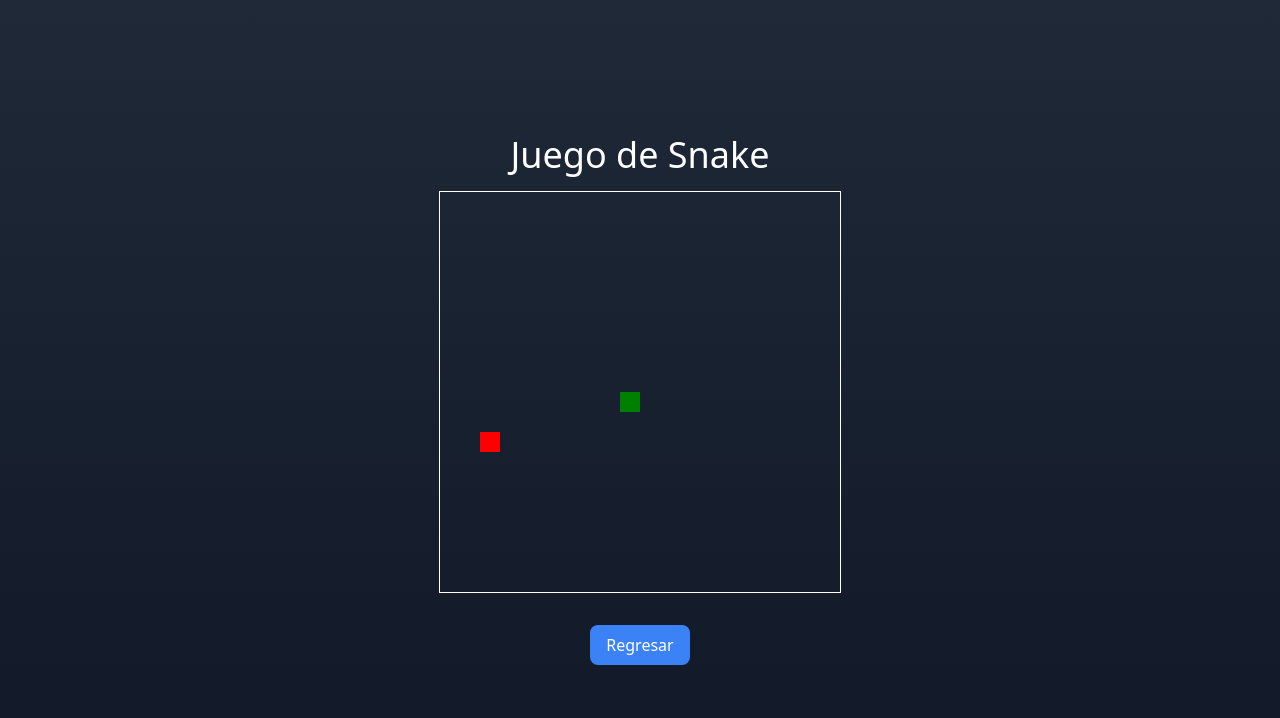
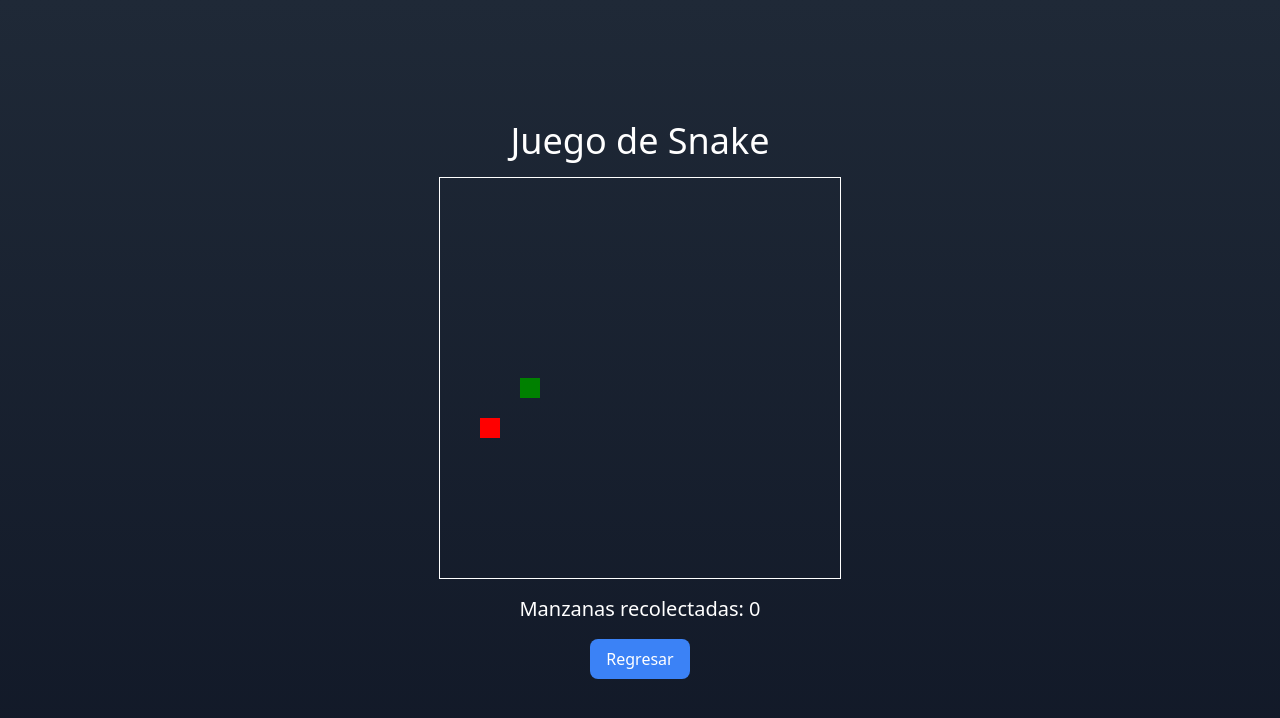
Before and after one commit to Ribletx/ProyectoDS, a Next.js app in the folder proyecto/: page /snake in a window 1280 px wide. Shown: the top 718 px of the page. Built offline with nearby package versions, Linux system fonts and the light colour scheme.

Commit message:
Nacho: mejoré el snake

```diff
--- a/proyecto/src/app/snake/snake.js
+++ b/proyecto/src/app/snake/snake.js
@@ -1,14 +1,18 @@
 "use client"; // Añade esta línea para marcar el archivo como cliente
+
+
+// a futuro quiero agregar que la puntuación del juego se vaya guardando según el usuario que este jugando
 
 import React, { useEffect, useRef, useState } from 'react';
 
 const SnakeGame = () => {
   const canvasRef = useRef(null);
-  const [gameOver, setGameOver] = useState(false); // Estado para manejar el juego terminado
+  const [gameOver, setGameOver] = useState(false);
+  const [canChangeDirection, setCanChangeDirection] = useState(true);
+  const [appleCount, setAppleCount] = useState(0); // Contador de manzanas
 
   const generateFood = (snake, canvasWidth, canvasHeight) => {
     let newFood;
-    // Genera comida en una posición no ocupada por la serpiente
     do {
       newFood = {
         x: Math.floor(Math.random() * (canvasWidth)),
@@ -22,22 +26,17 @@ const SnakeGame = () => {
     const canvas = canvasRef.current;
     const ctx = canvas.getContext('2d');
 
-    // Lógica básica del juego de Snake
     let snake = [{ x: 10, y: 10 }];
     let direction = { x: 1, y: 0 }; // Movimiento inicial a la derecha
-    const scale = 20; // Tamaño de la cuadrícula
-    const canvasWidth = canvas.width / scale; // Ancho del canvas en unidades de escala
-    const canvasHeight = canvas.height / scale; // Alto del canvas en unidades de escala
-    let food = generateFood(snake, canvasWidth, canvasHeight); // Genera comida en una posición válida
+    const scale = 20;
+    const canvasWidth = canvas.width / scale;
+    const canvasHeight = canvas.height / scale;
+    let food = generateFood(snake, canvasWidth, canvasHeight);
 
     const draw = () => {
-      ctx.clearRect(0, 0, canvas.width, canvas.height); // Limpia el lienzo
-
-      // Dibuja la comida
+      ctx.clearRect(0, 0, canvas.width, canvas.height);
       ctx.fillStyle = 'red';
       ctx.fillRect(food.x * scale, food.y * scale, scale, scale);
-
-      // Dibuja la serpiente
       ctx.fillStyle = 'green';
       snake.forEach((segment) => {
         ctx.fillRect(segment.x * scale, segment.y * scale, scale, scale);
@@ -45,48 +44,43 @@ const SnakeGame = () => {
     };
 
     const checkCollision = (head) => {
-      // Verifica si la cabeza choca con el cuerpo
-      if (snake.some(segment => segment.x === head.x && segment.y === head.y)) {
-        return true;
-      }
-      return false;
+      return snake.some(segment => segment.x === head.x && segment.y === head.y);
     };
 
     const update = () => {
-      if (gameOver) return; // Detiene el juego si ya terminó
+      if (gameOver) return;
 
-      // Actualiza la posición de la serpiente
       const newHead = {
         x: snake[0].x + direction.x,
         y: snake[0].y + direction.y,
       };
 
-      // Verifica colisiones con el borde y ajusta la posición si es necesario
-      if (newHead.x < 0) newHead.x = canvasWidth - 1; // Aparece por la derecha
-      else if (newHead.x >= canvasWidth) newHead.x = 0; // Aparece por la izquierda
-      else if (newHead.y < 0) newHead.y = canvasHeight - 1; // Aparece por abajo
-      else if (newHead.y >= canvasHeight) newHead.y = 0; // Aparece por arriba
+      if (newHead.x < 0) newHead.x = canvasWidth - 1;
+      else if (newHead.x >= canvasWidth) newHead.x = 0;
+      else if (newHead.y < 0) newHead.y = canvasHeight - 1;
+      else if (newHead.y >= canvasHeight) newHead.y = 0;
 
-      // Verifica colisiones con el cuerpo
       if (checkCollision(newHead)) {
-        setGameOver(true); // Si hay colisión, termina el juego
+        setGameOver(true);
         return;
       }
 
-      // Verifica si la serpiente ha comido la comida
       if (newHead.x === food.x && newHead.y === food.y) {
-        snake.unshift(newHead); // Agrega la nueva cabeza
-        food = generateFood(snake, canvasWidth, canvasHeight); // Genera nueva comida en una posición válida
+        snake.unshift(newHead);
+        setAppleCount(prevCount => prevCount + 1); // Aumenta el contador de manzanas
+        food = generateFood(snake, canvasWidth, canvasHeight); // Genera nueva comida
       } else {
-        snake.unshift(newHead); // Agrega la nueva cabeza
-        snake.pop(); // Elimina la cola
+        snake.unshift(newHead);
+        snake.pop(); // Elimina la última parte de la serpiente
       }
 
-      // Dibuja la serpiente y la comida
       draw();
+      setCanChangeDirection(true); // Permite cambiar de dirección después de actualizar la posición
     };
 
     const handleKeyDown = (event) => {
+      if (!canChangeDirection) return;
+
       switch (event.key) {
         case 'ArrowUp':
           if (direction.y === 0) direction = { x: 0, y: -1 }; // Cambia dirección hacia arriba si no va hacia abajo
@@ -101,28 +95,35 @@ const SnakeGame = () => {
           if (direction.x === 0) direction = { x: 1, y: 0 }; // Cambia dirección hacia la derecha si no va hacia la izquierda
           break;
       }
+      setCanChangeDirection(false); // Bloquea el cambio de dirección hasta que se actualice la posición
     };
 
     window.addEventListener('keydown', handleKeyDown);
-    const interval = setInterval(update, 100); // Actualiza el juego cada 100 ms
+    const interval = setInterval(update, 100);
 
     return () => {
       clearInterval(interval);
       window.removeEventListener('keydown', handleKeyDown);
     };
-  }, [gameOver]); // Añadir gameOver como dependencia
+  }, [gameOver]); // Dependencias solo del estado del juego
+
+  const restartGame = () => {
+    setGameOver(false);
+    setAppleCount(0); // Reinicia el contador de manzanas
+    setCanChangeDirection(true); // Permite el cambio de dirección al reiniciar
+  };
 
   return (
     <div className="min-h-screen flex flex-col bg-gradient-to-b from-gray-800 to-gray-900 text-white items-center justify-center">
       <h1 className="text-4xl mb-4">Juego de Snake</h1>
       <canvas ref={canvasRef} width={400} height={400} className="border border-white"></canvas>
-      {/* Contenedor para Game Over y botones, alineados bajo el canvas */}
       <div className="flex flex-col items-center mt-4">
+        <h2 className="text-xl">Manzanas recolectadas: {appleCount}</h2> {/* Muestra el contador de manzanas */}
         {gameOver && (
           <>
             <h2 className="text-2xl text-red-500 mt-4">Game Over</h2>
             <div className="flex space-x-4 mt-2">
-              <button className="bg-blue-500 hover:bg-blue-600 text-white py-2 px-4 rounded-lg" onClick={() => window.location.reload()}>
+              <button className="bg-blue-500 hover:bg-blue-600 text-white py-2 px-4 rounded-lg" onClick={restartGame}>
                 Reiniciar
               </button>
               <button className="bg-blue-500 hover:bg-blue-600 text-white py-2 px-4 rounded-lg" onClick={() => window.history.back()}>
@@ -132,7 +133,6 @@ const SnakeGame = () => {
           </>
         )}
       </div>
-      {/* Botón de regresar visible solo cuando no hay Game Over */}
       {!gameOver && (
         <button className="mt-4 bg-blue-500 hover:bg-blue-600 text-white py-2 px-4 rounded-lg" onClick={() => window.history.back()}>
           Regresar
```
